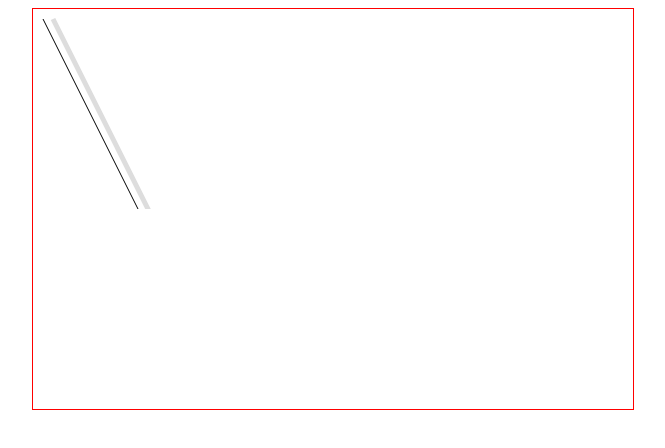
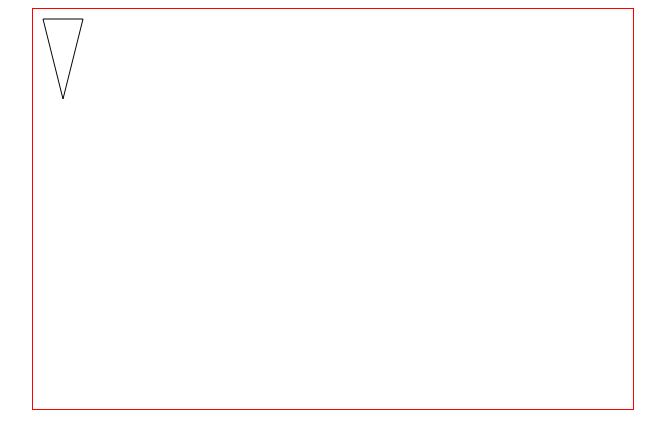
Before and after one commit to iamdanfox/altj, a plain HTML site: page index.html in a window 1280 px wide. Shown: the whole page, without its empty margins (307-972 px from the left). Drawn offline with Linux system fonts and the light colour scheme.

Commit message:
Initial triangle drawing

```diff
--- a/index.html
+++ b/index.html
@@ -14,24 +14,7 @@
 
 <div style="height:400px;width:600px;border:1px solid red;margin:0 auto;"></div>
 
-<!-- <script src="main.js"></script> -->
 <script src="raphael-min.js"></script>
-<script type="text/javascript">
-window.onload = function() {
-    var paper = new Raphael(document.getElementsByTagName('div')[0], 600, 200);
-
-        // var circle = paper.circle(100, 100, 80);
-
-    // TODO: origin in centre of paper
-
-    var line = paper.path("M 10 10 l 100 200")
-    var line1 = paper.path("M 20 10 l 100 200")
-
-    line1.attr({stroke: '#ddd', 'stroke-width': 5});
-
-}
-
-
-</script>
+<script src="main.js"></script>
 </body>
 </html>
--- a/main.js
+++ b/main.js
@@ -19,10 +19,25 @@ set of points :: (x,y) coordinates
 set of edges [point,point]
 list of exterior points [point,point,point ... point]
  */
-
-(function() {
 var Graph, NormalDistribution, newpoints,
   __indexOf = [].indexOf || function(item) { for (var i = 0, l = this.length; i < l; i++) { if (i in this && this[i] === item) return i; } return -1; };
+
+window.onload = function() {
+  var edge, graph, p1, p2, p3, paper, x1, x2, y1, y2, _i, _len, _ref, _ref1, _ref2, _results;
+  p1 = [10, 10];
+  p2 = [50, 10];
+  p3 = [30, 90];
+  graph = new Graph(p1, p2, p3);
+  paper = new Raphael(document.getElementsByTagName('div')[0], 600, 200);
+  _ref = graph.getEdges();
+  _results = [];
+  for (_i = 0, _len = _ref.length; _i < _len; _i++) {
+    edge = _ref[_i];
+    (_ref1 = edge[0], x1 = _ref1[0], y1 = _ref1[1]), (_ref2 = edge[1], x2 = _ref2[0], y2 = _ref2[1]);
+    _results.push(paper.path("M " + x1 + " " + y1 + " l " + (x2 - x1) + " " + (y2 - y1)));
+  }
+  return _results;
+};
 
 newpoints = function(p1, p2, l1, l2) {
   var discx, discy, lambda, p, q, r, s, w, w2z2, x1, x2, y1, z;
@@ -100,5 +115,3 @@ list of exterior points [point,point,point ... point]
   return Graph;
 
 })();
-
-}).call(this);
```
Also changed, not shown: main.coffee (+22 -0 lines). Lines whose indentation alone changed are shown as unchanged.
